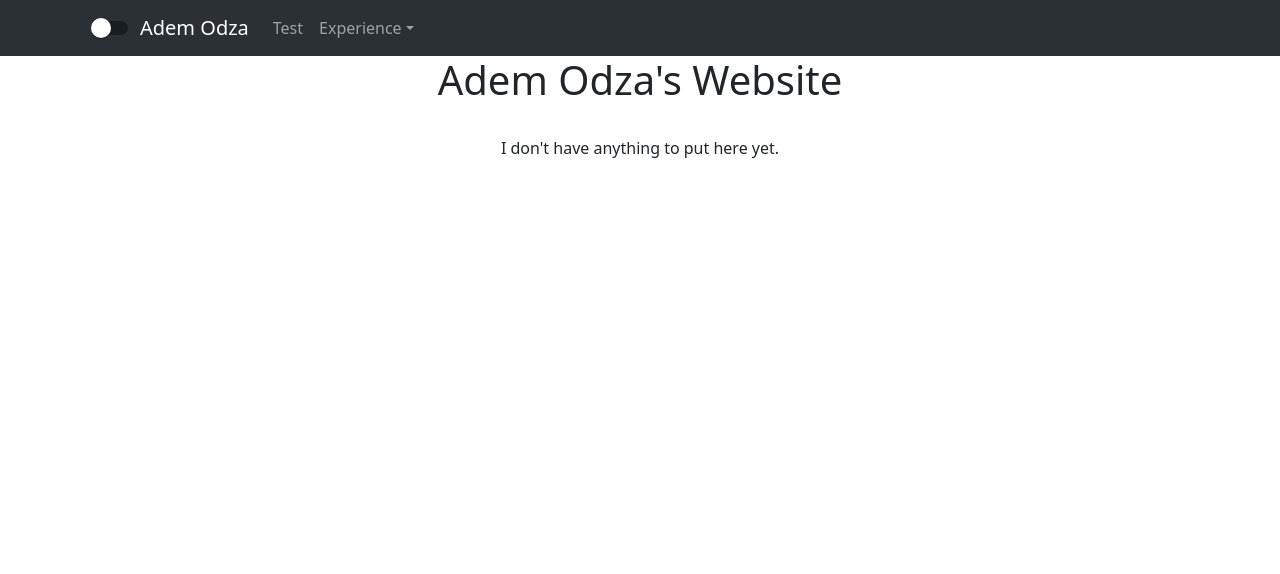
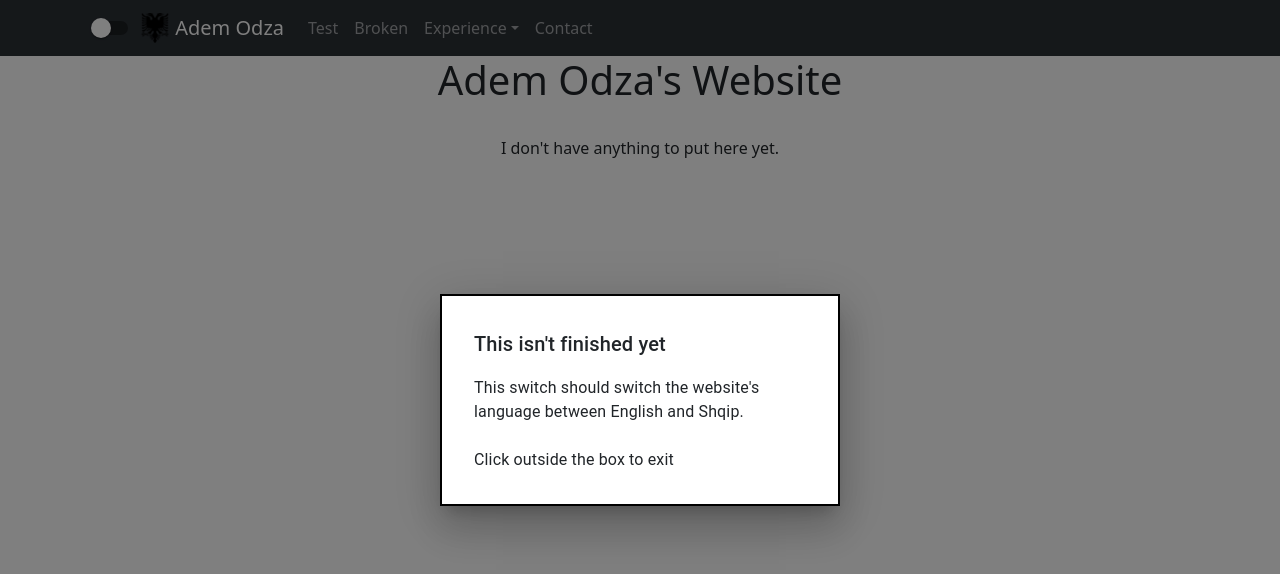
Before and after one commit to AdemOdza/adem-portfolio, a React (Create React App) app: page / in a window 1280 px wide. Both pictures are taken after a click on the element 121 px from the left and 28 px from the top of the page. Shown: the top 574 px of the page. Built offline with nearby package versions, Linux system fonts and the light colour scheme.

Commit message:
Added contact page

```diff
--- a/src/App.tsx
+++ b/src/App.tsx
@@ -7,6 +7,8 @@ import {
 import Header from './components/Header';
 import ErrorPage from './pages/Error';
 import Home from './pages/Home';
+import { ContactPage } from './pages/Contact';
+import { Box, Modal, Typography } from '@mui/material';
 
 //Component reference: https://react-bootstrap.netlify.app/docs/components
 
@@ -24,11 +26,16 @@ const router = createBrowserRouter([
   {
     path: "/experience",
     element: <body>
-      Experience page to go here
+      TODO: Finish
+      resume garbage: this is where i have worked
       <p id="repairify"> repairify </p>
       <p id="astech"> astech </p>
       </body>,
     errorElement: <ErrorPage />,
+  },
+  {
+    path: '/contact',
+    element: <ContactPage />
   },
   {
     path: "*",
@@ -40,9 +47,25 @@ const router = createBrowserRouter([
 
 function App() {
   const [isEnglish, setEnglish] = useState(true);
+  const [open, setOpen] = React.useState(false);
+  const handleOpen = () => setOpen(true);
+  const handleClose = () => setOpen(false);
   const toggleLanguage = () => {
     setEnglish(!isEnglish)
+    handleOpen()
   }
+
+  const style = {
+    position: 'absolute',
+    top: '50%',
+    left: '50%',
+    transform: 'translate(-50%, -50%)',
+    width: 400,
+    bgcolor: 'background.paper',
+    border: '2px solid #000',
+    boxShadow: 24,
+    p: 4,
+  };
 
   //Header
   //Toolbar
@@ -50,6 +73,23 @@ function App() {
   return (
     <div>
       <Header isEnglish={isEnglish} toggleLanguage={toggleLanguage} />
+      <Modal
+        open={open}
+        onClose={handleClose}
+        aria-labelledby="modal-modal-title"
+        aria-describedby="modal-modal-description"
+      >
+        <Box sx={style}>
+          <Typography id="modal-modal-title" variant="h6" component="h2">
+            This isn&apos;t finished yet
+          </Typography>
+          <Typography id="modal-modal-description" sx={{ mt: 2 }}>
+            This switch should switch the website&apos;s language between English and Shqip. <br/> <br/>
+            Click outside the box to exit
+          </Typography>
+        </Box>
+      </Modal>
+
       <React.StrictMode>
         <RouterProvider router={router}/>
       </React.StrictMode>
--- a/src/components/Header.tsx
+++ b/src/components/Header.tsx
@@ -2,7 +2,6 @@ import React from 'react';
 import Container from 'react-bootstrap/Container';
 import Nav from 'react-bootstrap/Nav';
 import Navbar from 'react-bootstrap/Navbar';
-// import NavDropdown from 'react-bootstrap/NavDropdown';
 import LanguageToggle from './LanguageToggle';
 import { NavDropdown } from 'react-bootstrap';
 
@@ -12,11 +11,21 @@ export function Header({isEnglish, toggleLanguage}: {isEnglish: boolean, toggleL
         <Navbar expand="lg" className="bg-body-tertiary" data-bs-theme="dark">
             <Container>
                 <LanguageToggle isEnglish = {isEnglish} onToggle = {toggleLanguage} />
-                <Navbar.Brand href="/">Adem Odza</Navbar.Brand>
+                <Navbar.Brand href="/">
+                    <img
+                        alt=""
+                        src="/favicon-32x32.png"
+                        width="30"
+                        height="30"
+                        className="d-inline-block align-top"
+                    />{' '}
+                    Adem Odza
+                </Navbar.Brand>
                 <Navbar.Toggle aria-controls="basic-navbar-nav" />
                 <Navbar.Collapse id="basic-navbar-nav">
                     <Nav className="me-auto">
-                        <Nav.Link href="/test">Test</Nav.Link>
+                        <Nav.Link href="https://apod.nasa.gov/apod/astropix.html" target="_blank" rel="noreferrer" >Test</Nav.Link>
+                        <Nav.Link href="/broken">Broken</Nav.Link>
                         {
                         <NavDropdown title="Experience" id="experience-nav-dropdown">
                             <NavDropdown.Item href="/experience/#repairify">
@@ -27,6 +36,7 @@ export function Header({isEnglish, toggleLanguage}: {isEnglish: boolean, toggleL
                             </NavDropdown.Item>
                         </NavDropdown>
                         }
+                        <Nav.Link href="/contact">Contact</Nav.Link>
                     </Nav>
                 </Navbar.Collapse>
             </Container>
--- /dev/null
+++ b/src/pages/Contact.tsx
@@ -0,0 +1,19 @@
+import React from 'react';
+
+export const ContactPage = () => {
+    return (
+        <body>
+            <h1>Contact Me</h1>
+            <div>
+                <h2>Email</h2>
+                <p> Contact me at info (at) AdemOdza (dot) com</p>
+            </div>
+            <div>
+                <h2>  <a target="_blank" rel="noreferrer" href='https://www.linkedin.com/in/adem-odza/'>LinkedIn</a> </h2>
+                <p>
+                    Connect with me on LinkedIn
+                </p>
+            </div>
+        </body>
+    )
+}
```
